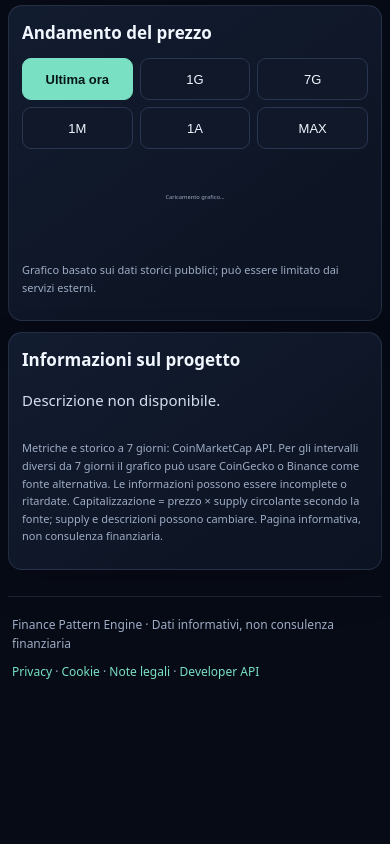
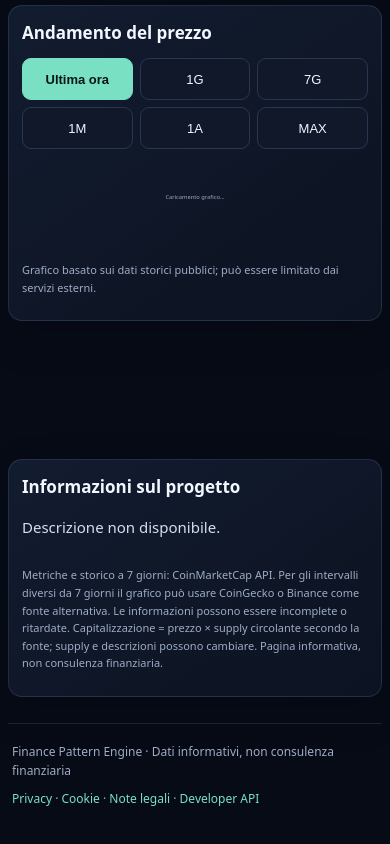
Before and after one commit to italocoin-project/italocoin-project.github.io, a plain HTML site: page coin.html in a window 390 px wide. Shown: the part 817-1661 px from the top of the page. Before the commit the page ends 1548 px from the top, so only its background shows below. Drawn offline with Linux system fonts and the light colour scheme.

Commit message:
Add well-spaced responsive AdSense placement

```diff
--- a/coin.html
+++ b/coin.html
@@ -62,6 +62,7 @@ button:focus-visible,a:focus-visible{outline:2px solid var(--accent);outline-off
  <div class="metric"><span>Rank per capitalizzazione</span><strong id="rank">—</strong></div>
 </section>
 <section class="panel"><div style="display:flex;justify-content:space-between;align-items:center;gap:12px;flex-wrap:wrap"><h2 style="margin:0">Andamento del prezzo</h2><div id="chartRanges" class="links" aria-label="Intervallo grafico"><button class="range-button active" data-days="6h">Ultima ora</button><button class="range-button" data-days="1">1G</button><button class="range-button" data-days="7">7G</button><button class="range-button" data-days="30">1M</button><button class="range-button" data-days="365">1A</button><button class="range-button" data-days="max">MAX</button></div></div><svg id="priceChart" class="chart" viewBox="0 0 900 260" role="img" aria-label="Grafico del prezzo del periodo selezionato"><text x="450" y="130" fill="#9eacc5" text-anchor="middle">Caricamento grafico…</text></svg><p id="chartStatus" class="status">Grafico basato sui dati storici pubblici; può essere limitato dai servizi esterni.</p></section>
+<div class="adsense-slot" aria-label="Spazio pubblicitario"><ins class="adsbygoogle" style="display:block" data-ad-client="ca-pub-7976130141061747" data-ad-slot="6742701340" data-ad-format="auto" data-full-width-responsive="true"></ins></div>
 <section class="panel"><h2>Informazioni sul progetto</h2><p id="description" class="description">Descrizione non disponibile.</p><div class="links" id="coinLinks"></div><p class="status">Metriche e storico a 7 giorni: CoinMarketCap API. Per gli intervalli diversi da 7 giorni il grafico può usare CoinGecko o Binance come fonte alternativa. Le informazioni possono essere incomplete o ritardate. Capitalizzazione = prezzo × supply circolante secondo la fonte; supply e descrizioni possono cambiare. Pagina informativa, non consulenza finanziaria.</p></section>
 <script>
 const $=id=>document.getElementById(id);
```
